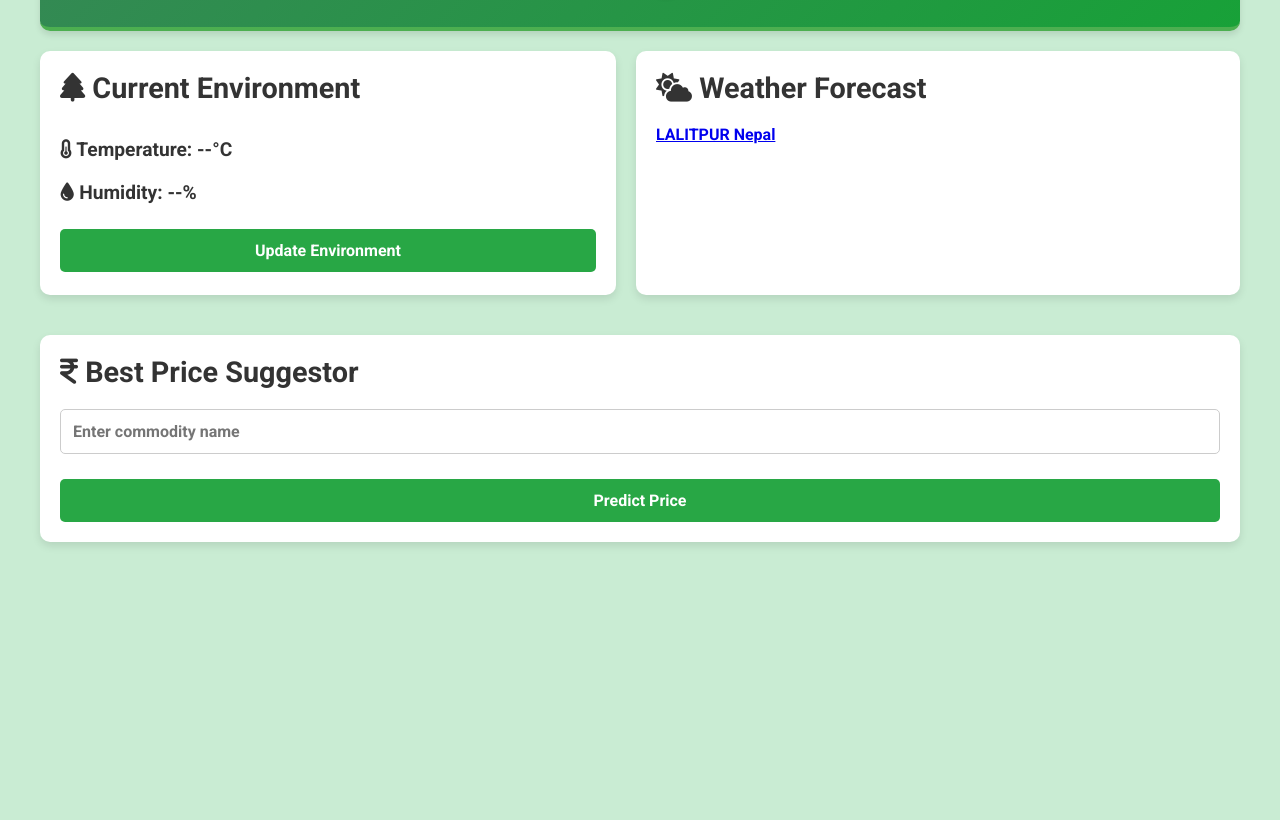
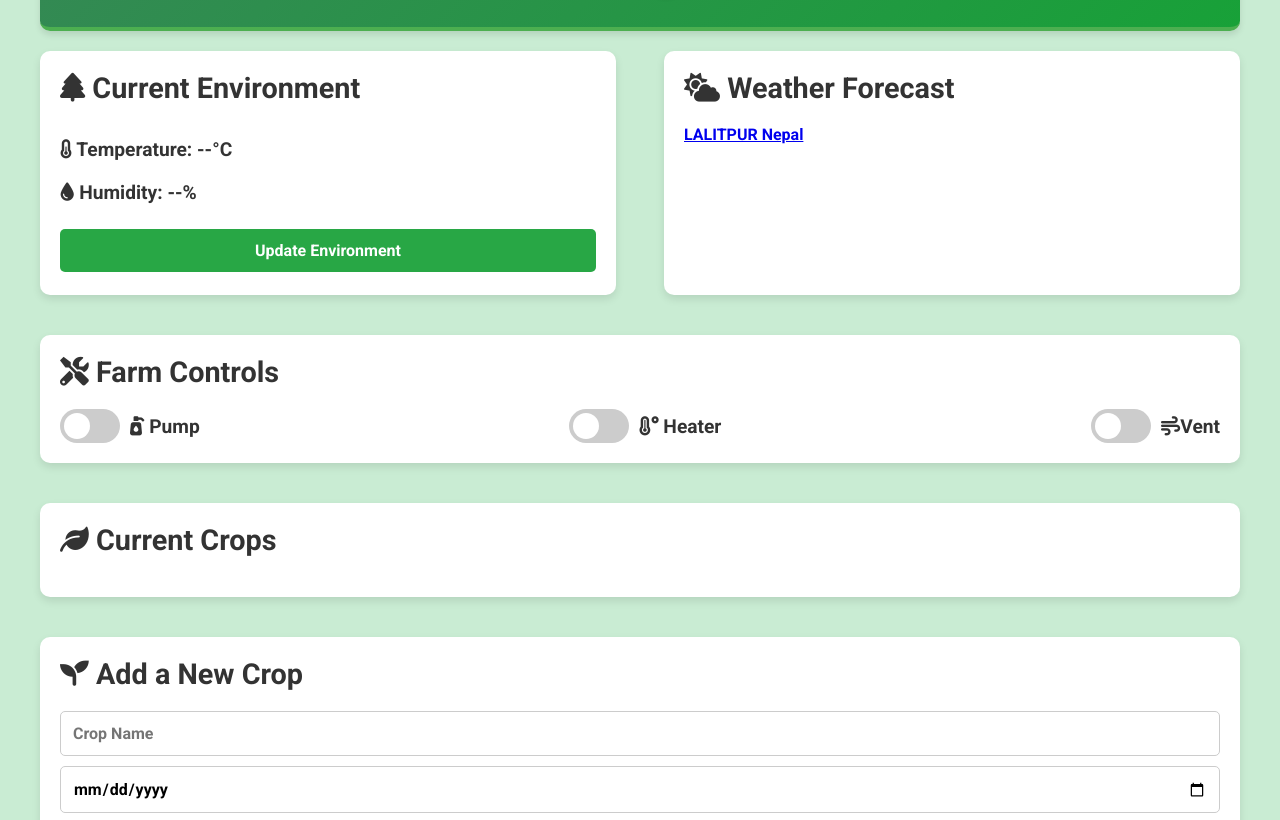
Before and after one commit to bin1o1/smart-farming, a plain HTML site: page static/index.html in a window 1280 px wide. Shown: the part 110-930 px from the top of the page. Before the commit the page ends 800 px from the top, so only its background shows below. Drawn offline with Linux system fonts and the light colour scheme; a script that the page names is missing.

Commit message:
added crop tracking system

```diff
--- /dev/null
+++ b/crops_data.csv
@@ -0,0 +1,3 @@
+Crop Name,Planting Date,Harvest Duration,Harvest Date,Days Remaining
+Wheat,2025-01-15 00:00:00,90,2025-04-15,89
+Spinach,2025-01-15 00:00:00,23,2025-02-07,22
--- a/static/index.html
+++ b/static/index.html
@@ -31,7 +31,50 @@
                 !function(d,s,id){var js,fjs=d.getElementsByTagName(s)[0];if(!d.getElementById(id)){js=d.createElement(s);js.id=id;js.src='https://weatherwidget.io/js/widget.min.js';fjs.parentNode.insertBefore(js,fjs);}}(document,'script','weatherwidget-io-js');
                 </script>
             </div>
-            <div class="section">
+            <!-- not the problem -->
+            <div class="section" id="greenhouse-controls">
+                <h2><i class="fa-solid fa-tools"></i> Farm Controls</h2>
+                <div class="control-switches">
+                    <div class="control-item">
+                        <label class="switch">
+                            <input type="checkbox" id="pump-switch">
+                            <span class="slider"></span>
+                        </label>
+                        <span class="label-text"><i class="fas fa-pump-soap"></i> Pump</span>
+                    </div>
+                    <div class="control-item">
+                        <label class="switch">
+                            <input type="checkbox" id="heater-switch">
+                            <span class="slider"></span>
+                        </label>
+                        <span class="label-text"><i class="fas fa-temperature-high"></i> Heater</span>
+                    </div>
+                    <div class="control-item">
+                        <label class="switch">
+                            <input type="checkbox" id="vent-switch">
+                            <span class="slider"></span>
+                        </label>
+                        <span class="label-text"><i class="fas fa-wind"> </i>Vent</span>
+                    </div>
+                </div>
+            </div>
+            <!-- Not the probelm -->
+            <div class="section" id="current-crops">
+                <h2><i class="fas fa-leaf"></i> Current Crops</h2>
+                <ul id="crops-list">
+                    <!-- List of crops will be added here -->
+                </ul>
+            </div>
+            <div class="section" id="add-crop">
+                <h2><i class="fa-solid fa-seedling"></i> Add a New Crop</h2>
+                <form id="add-crop-form">
+                    <input type="text" id="crop-name" placeholder="Crop Name" required>
+                    <input type="date" id="planting-date" placeholder="Planting Date" required>
+                    <input type="number" id="harvest-duration" placeholder="Harvest Duration (days)" required>
+                    <button type="submit">Add Crop</button>
+                </form>
+            </div>
+            <div class="section" id="best-price-suggestor">
                 <h2><i class="fa-solid fa-indian-rupee-sign"></i> Best Price Suggestor</h2>
                 <div class="search-container">
                     <input type="text" id="commodity-search" placeholder="Enter commodity name">
--- a/static/styles.css
+++ b/static/styles.css
@@ -1,9 +1,12 @@
+/* Reseting all the marginis */
 * {
     margin: 0;
     padding: 0;
     box-sizing: border-box;
     font-family: 'Roboto', sans-serif;
 }
+
+/* ///////////Whole body//////////// */
 
 body {
     background-color: #c9ecd3;
@@ -12,10 +15,14 @@ body {
     font-size: 16px;
 }
 
+/*//////////Div which contains everything//////////  */
+
 .container {
     max-width: 1200px;
     margin: 0 auto;
 }
+
+/* ///////////Smart farming dashboard//////////// */
 
 header {
     background: linear-gradient(135deg, #358855, #18a138);
@@ -52,6 +59,7 @@ header h1 i:hover {
     }
 }
 
+/* ////////////////////Div containing everything except header//////////////////// */
 
 .dashboard {
     display: flex;
@@ -59,6 +67,8 @@ header h1 i:hover {
     gap: 20px;
     flex-wrap: wrap;
 }
+
+/* /////////////Current env and greenhouse-controls////////////// */
 
 .section {
     background-color: #ffffff;
@@ -70,6 +80,8 @@ header h1 i:hover {
     justify-content: center;
     transition: transform 0.3s ease-in-out;
 }
+
+/* /////////Section Divs and section contents////////////// */
 
 .section .content {
     display: flex;
@@ -97,7 +109,7 @@ p {
     margin: 10px 0;
 }
 
-input[type="text"] {
+input[type="text"],input[type="number"],input[type="date"] {
     width: 100%;
     padding: 12px;
     font-size: 1em;
@@ -202,17 +214,135 @@ button:hover {
     }
 }
 
-.weather-widget {
-    background-color: #ffffff;
-    padding: 20px;
-    border-radius: 10px;
-    flex: 1;
-    min-width: 48%;
-    margin-bottom: 20px;
-}
-
 .weather-widget h2 {
     font-size: 1.8em;
     color: #333;
     margin-bottom: 20px;
 }
+
+#best-price-suggestor{
+    width: 100%;
+}
+
+/* ////////////////////////////////Farm controls///////////////////////////// */
+.control-switches {
+    display: flex;
+    gap: 20px;
+    justify-content: space-between;
+}
+
+/* Each individual control switch item */
+.control-item {
+    display: flex;
+    align-items: center;
+    gap: 10px;
+}
+
+/* The switch - the actual button */
+.switch {
+    position: relative;
+    display: inline-block;
+    width: 60px;
+    height: 34px;
+}
+
+/* Hide the default checkbox */
+.switch input {
+    opacity: 0;
+    width: 0;
+    height: 0;
+}
+
+/* Slider/Background of the switch */
+.slider {
+    position: absolute;
+    cursor: pointer;
+    top: 0;
+    left: 0;
+    right: 0;
+    bottom: 0;
+    background-color: #ccc;
+    transition: 0.4s;
+    border-radius: 34px;
+}
+
+/* The round circle inside the switch */
+.slider:before {
+    position: absolute;
+    content: "";
+    height: 26px;
+    width: 26px;
+    border-radius: 50%;
+    left: 4px;
+    bottom: 4px;
+    background-color: white;
+    transition: 0.4s;
+}
+
+/* When the checkbox is checked, move the slider to the right */
+input:checked + .slider {
+    background-color: #28a745; /* Green background for "On" */
+}
+
+/* The circle inside the switch moves to the right */
+input:checked + .slider:before {
+    transform: translateX(26px);
+}
+
+/* Label for each switch */
+.label-text {
+    font-size: 1.2em;
+    font-weight: 600;
+    color: #333;
+    text-transform: capitalize;
+}
+
+/* When hovering over the switch */
+.switch:hover .slider {
+    opacity: 0.8;
+}
+
+/* /////////////////////////////Current crops section///////////////////////////////// */
+
+#current-crops, #add-crop {
+    width: 100%;
+    background-color: #ffffff;
+    padding: 20px;
+    border-radius: 10px;
+    box-shadow: 0 4px 8px rgba(0, 0, 0, 0.1);
+}
+
+#crops-list {
+    list-style-type: none;
+    padding: 0;
+}
+
+#crops-list li {
+    padding: 10px;
+    margin: 5px 0;
+    border-radius: 5px;
+    background-color: #f9f9f9;
+    box-shadow: 0 2px 4px rgba(0, 0, 0, 0.1);
+}
+
+#crops-list li:nth-child(odd) {
+    background-color: #e9f7ef;
+}
+
+/* Add a new crop form styles */
+#add-crop-form {
+    display: flex;
+    flex-direction: column;
+}
+
+#add-crop-form input {
+    margin-bottom: 10px;
+}
+
+#add-crop-form button {
+    background-color: #007bff;
+}
+
+#add-crop-form button:hover {
+    background-color: #0056b3;
+}
```
